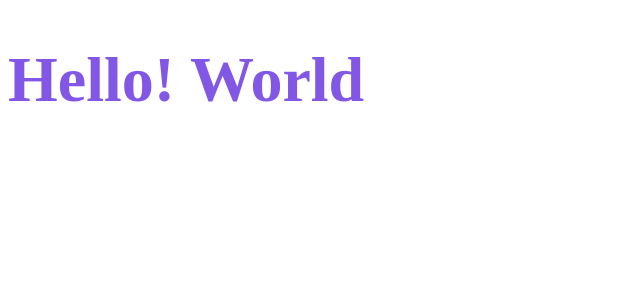
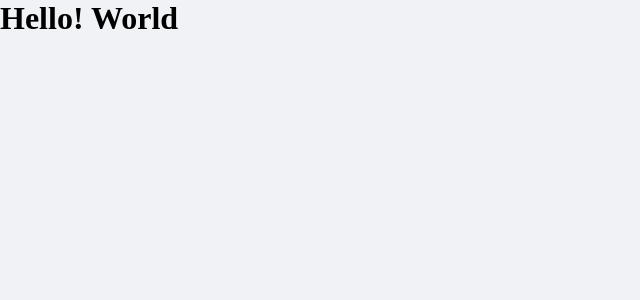
Before and after one commit to alimadeoliveiranatalia/dt_money, a React (Create React App) app: page / in a window 1280 px wide. Shown: the top 300 px of the page, without its empty margins (0-640 px from the left). Built offline with nearby package versions, Linux system fonts and the light colour scheme.

Commit message:
feat: create global styles

```diff
--- a/public/index.html
+++ b/public/index.html
@@ -2,6 +2,8 @@
 <html lang="en">
   <head>
     <meta charset="utf-8" />
+    <meta name="viewport" content="width=device-width, initial-scale=1"/>
+    <link rel="shortcut icon" href="favicon.png" type="image/png">
 
     <title>DT.Money</title>
   </head>
--- a/src/App.tsx
+++ b/src/App.tsx
@@ -1,13 +1,10 @@
-import styled from "styled-components";
+import { GlobalStyle } from "./styles/global";
 
-const Title = styled.h1`
-font-size: 64px;
-color: #8257e6;
-`
 export function App() {
   return (
     <div className="App">
-      <Title>Hello! World</Title>
+      <h1>Hello! World</h1>
+      <GlobalStyle />
     </div>
   );
 }
--- /dev/null
+++ b/src/styles/global.ts
@@ -0,0 +1,43 @@
+import { createGlobalStyle } from "styled-components";
+
+export const GlobalStyle = createGlobalStyle`
+    :root {
+        --background: #f0f2f5;
+        --red: #E52E4D;
+        --blue: #5429CC;
+        --blue-light: #6933FF;
+        --text-title: #363F5F;
+        --text-body: #969CB3;
+        --background: #F0F2F5;
+        --shape: #FFFFFF
+    }
+
+    * {
+        margin: 0;
+        padding: 0;
+        box-sizing: border-box;
+    }
+
+    html {
+        @media (max-width: 1080px) {
+            font-size: 93.75%;
+        }
+        @media (max-width: 720px) {
+            font-size: 87.5%;
+        }
+    }
+
+    body {
+        background: var(--background);
+        -webkit-font-smoothing: antialiased;
+    }
+
+    button {
+        cursor: pointer;
+    }
+
+    [disabled] {
+        opacity: 0.6;
+        cursor: not-allowed;
+    }
+`
```
